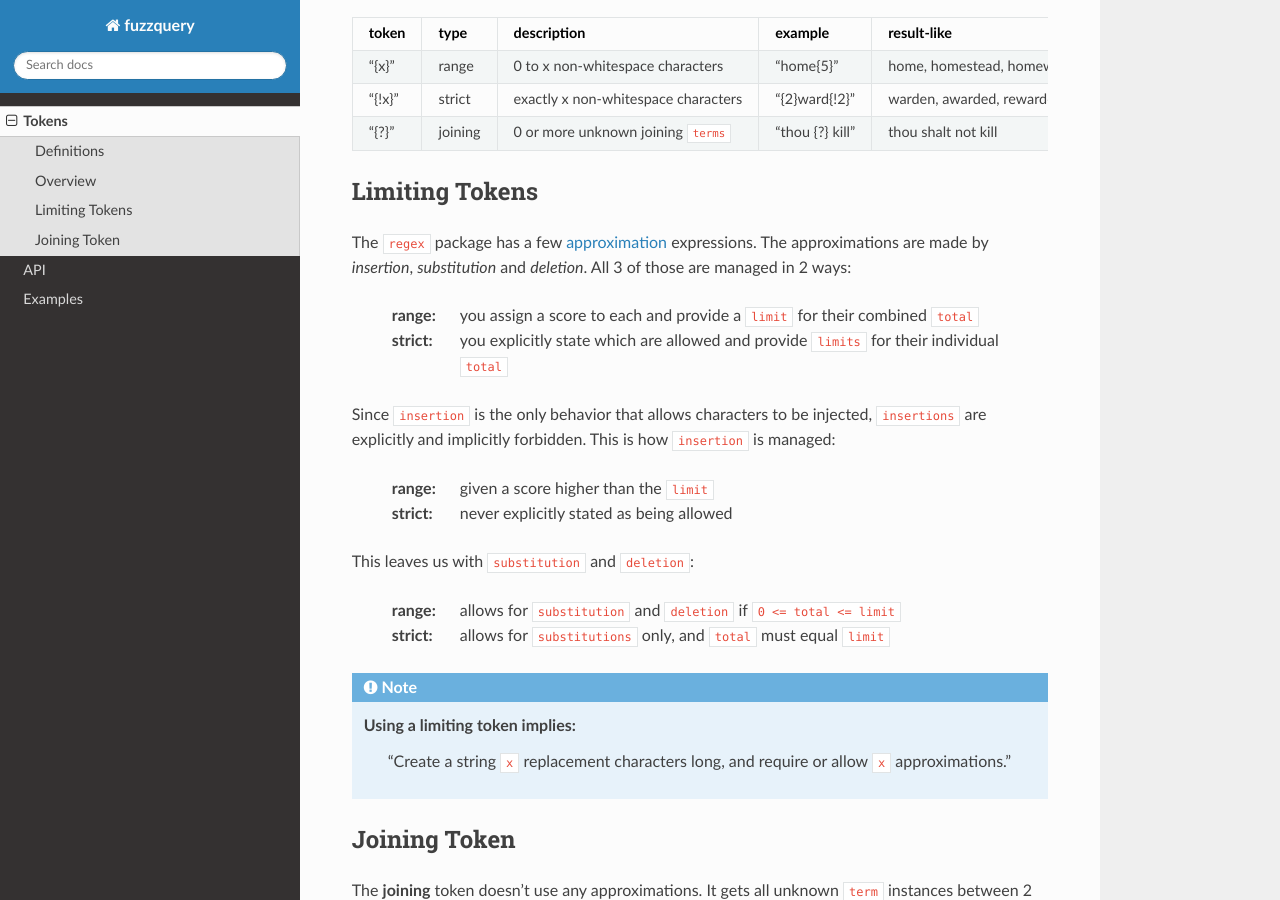
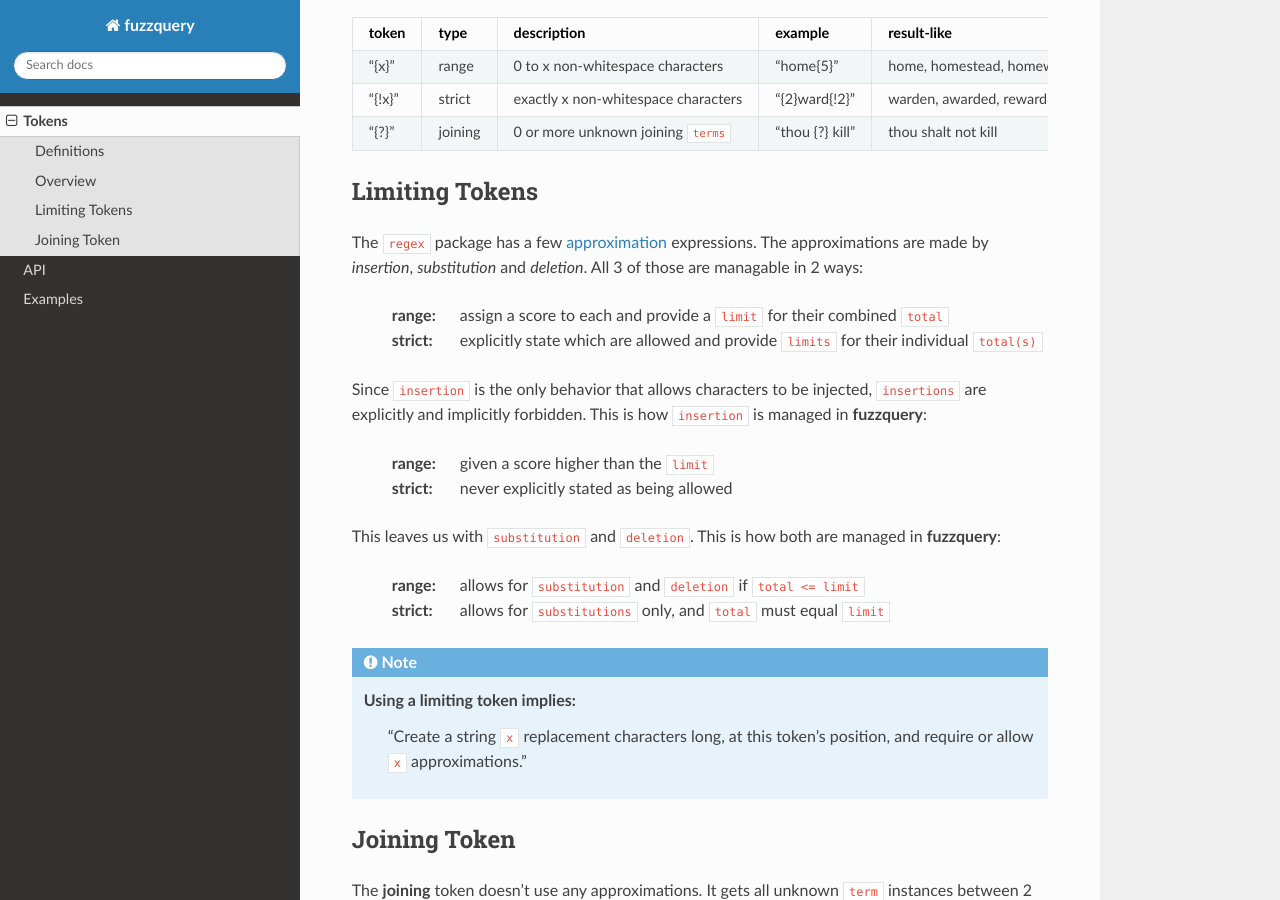
Before and after one commit to OneMadGypsy/fuzzquery, a Sphinx documentation site: the page built from docs/source/tokens.rst, in a window 1280 px wide and 900 px high, scrolled down 840 px. Built offline with Sphinx 7.4.7 and the Read the Docs theme 2.0.0, drawn with Linux system fonts in a browser that asks for light colours.

Commit message:
Update tokens.rst

```diff
--- a/docs/source/tokens.rst
+++ b/docs/source/tokens.rst
@@ -38,26 +38,26 @@
 ---------------
 
 The ``regex`` package has a few `approximation <https://github.com/mrabarnett/mrab-regex#approximate-fuzzy-matching-hg-issue-12-hg-issue-41-hg-issue-109>`_ expressions.
-The approximations are made by `insertion`, `substitution` and `deletion`. All 3 of those are managed in 2 ways:
+The approximations are made by `insertion`, `substitution` and `deletion`. All 3 of those are managable in 2 ways:
 
-  :range: you assign a score to each and provide a ``limit`` for their combined ``total``
-  :strict: you explicitly state which are allowed and provide ``limits`` for their individual ``total``
+  :range: assign a score to each and provide a ``limit`` for their combined ``total``
+  :strict: explicitly state which are allowed and provide ``limits`` for their individual ``total(s)``
 
 Since ``insertion`` is the only behavior that allows characters to be injected, ``insertions`` are explicitly and implicitly forbidden.
-This is how ``insertion`` is managed:
+This is how ``insertion`` is managed in **fuzzquery**:
 
   :range: given a score higher than the ``limit``
   :strict: never explicitly stated as being allowed
 
-This leaves us with ``substitution`` and ``deletion``:
+This leaves us with ``substitution`` and ``deletion``. This is how both are managed in **fuzzquery**:
 
-  :range: allows for ``substitution`` and ``deletion`` if ``0 <= total <= limit``
+  :range: allows for ``substitution`` and ``deletion`` if ``total <= limit``
   :strict: allows for ``substitutions`` only, and ``total`` must equal ``limit``
 
 .. note::
 
   Using a limiting token implies:
-    "Create a string ``x`` replacement characters long, and require or allow ``x`` approximations."
+    "Create a string ``x`` replacement characters long, at this token's position, and require or allow ``x`` approximations."
 
 Joining Token
 -------------
```
